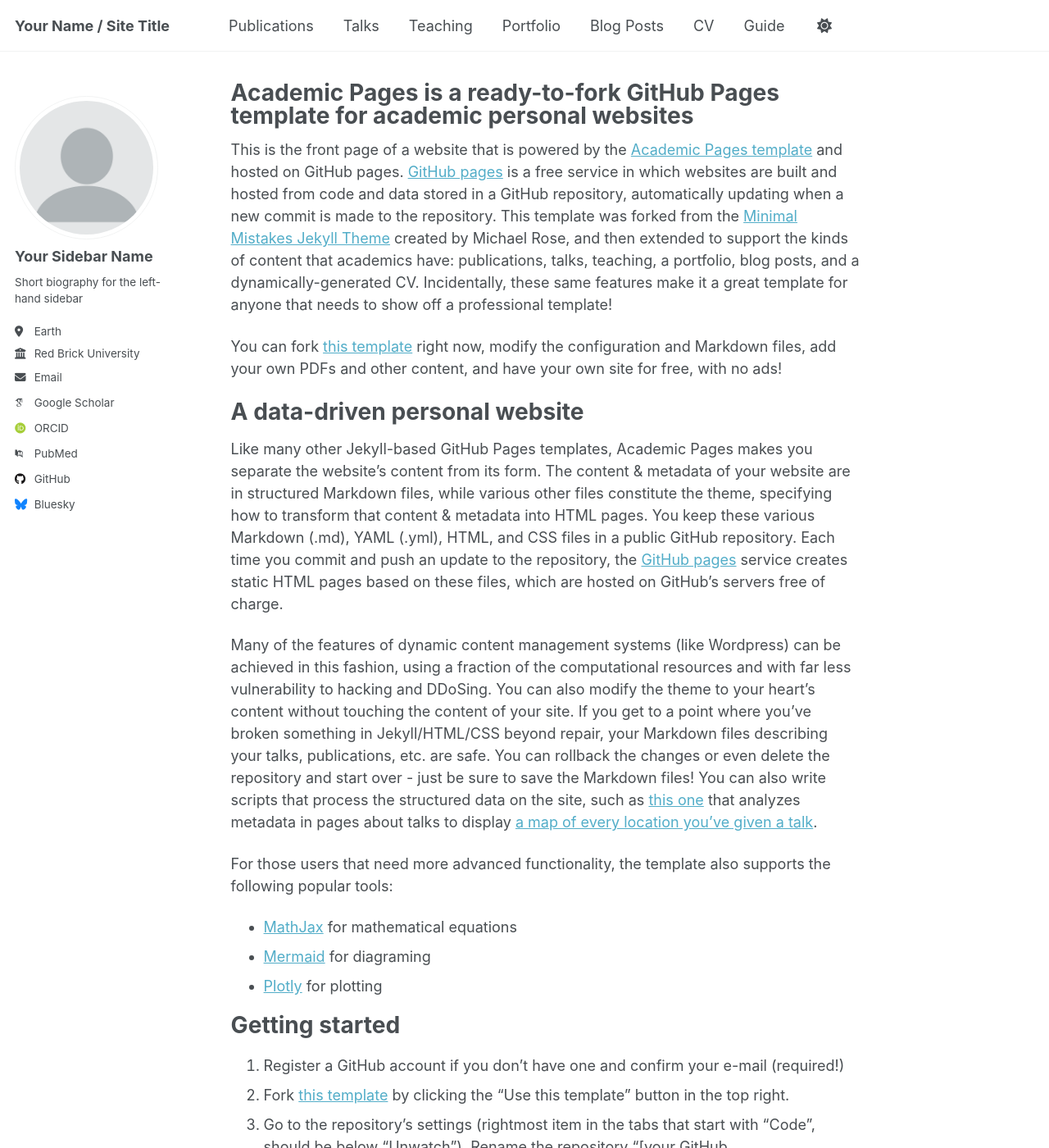
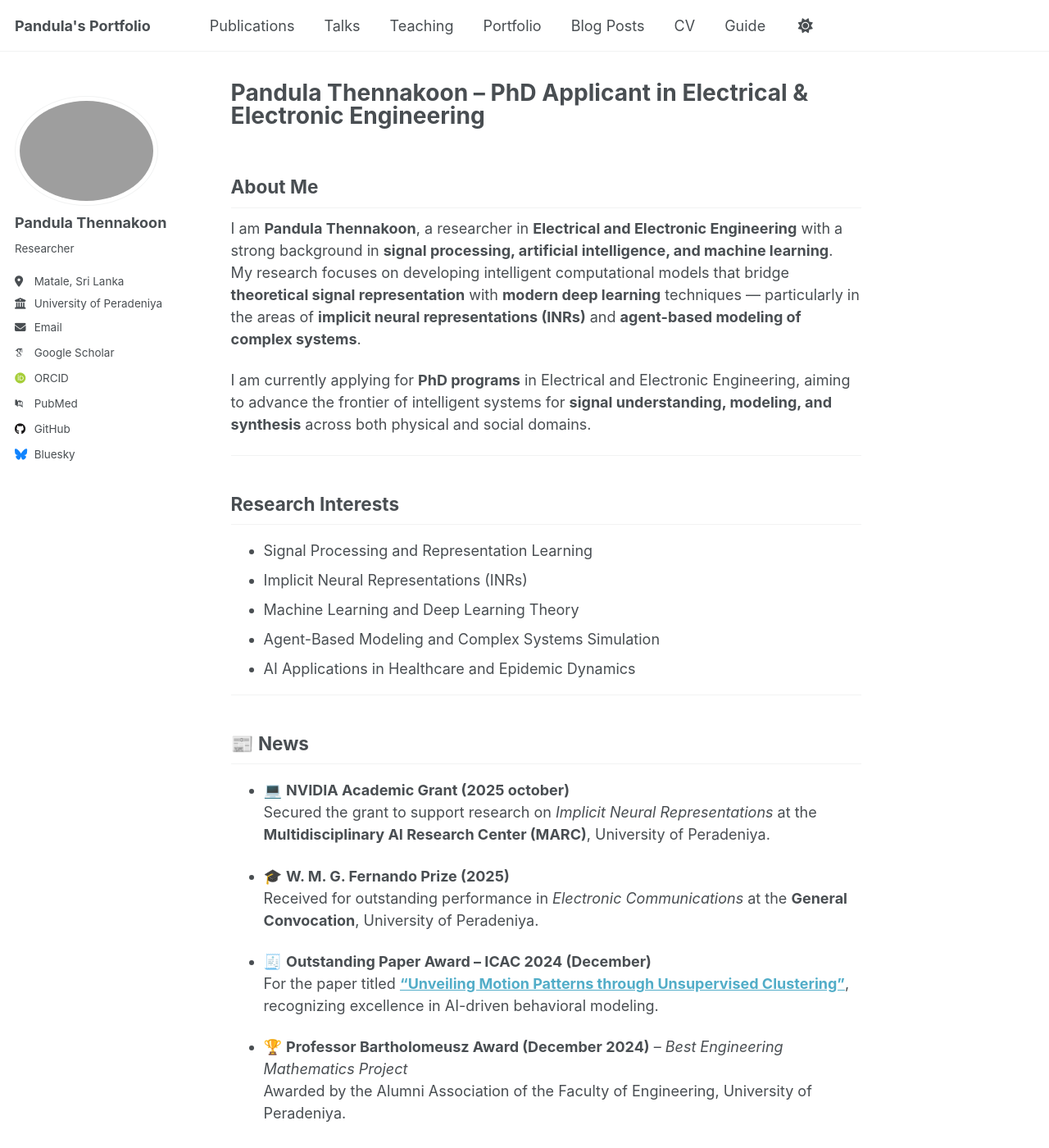
Before and after one commit to Pandula-2000/Pandula-2000.github.io, a Jekyll site: the page built from _pages/about.md, in a window 1280 px wide and 1400 px high. Shown: the whole window at 82% size. Built offline with Jekyll 4.4.1, drawn with Linux system fonts in a browser that asks for light colours; some web fonts are replaced; a script that is not in the unit is left out; some of the changed text lies outside the part shown.

Commit message:
About updated

```diff
--- a/_config.yml
+++ b/_config.yml
@@ -9,36 +9,36 @@
 # Basic Site Settings
 locale                   : "en-US"
 site_theme               : "default" # Currently available options are "default", "air"
-title                    : "Your Name / Site Title"
+title                    : "Pandula's Portfolio"
 title_separator          : "-"
-name                     : &name "Your Name"
-description              : &description "Your Name's academic portfolio"   # Update this with a general description of your site, this is the default if not overridden by a page
-url                      : https://academicpages.github.io # The base hostname & protocol for your site e.g. "https://[your GitHub username].github.io",
+name                     : &name "Pandula Thennakoon"
+description              : &description "Pandula's academic portfolio"    # Update this with a general description of your site, this is the default if not overridden by a page
+url                      : https://pandula-2000.github.io # The base hostname & protocol for your site e.g. "https://[your GitHub username].github.io",
                                                            # or if you already have some other page hosted on Github then use "https://[your GitHub username].github.io/[Your Repo Name]"
 baseurl                  : "" # the subpath of your site, e.g. "/blog"
-repository               : "academicpages/academicpages.github.io"
+repository               : "Pandula-2000/Pandula-2000.github.io"
 
 # Site Author - The following control what appear as part of the author content on the side bar.
 #               If a field is blank the icon and link will not appear, otherwise it will be shown.
 #               Additional customization can be done by editing /_includes/author-profile.html
 author:
   # Biographic information
-  avatar           : "profile.png"
-  name             : "Your Sidebar Name"
+  avatar           : "pandula_profile1.png"
+  name             : "Pandula Thennakoon"
   pronouns         : # example: "she/her"
-  bio              : "Short biography for the left-hand sidebar"
-  location         : "Earth"
-  employer         : "Red Brick University"
+  bio              : "Researcher"
+  location         : "Matale, Sri Lanka"
+  employer         : "University of Peradeniya"
   uri              : # URL
-  email            : "none@example.org"
+  email            : "pandula66@gmail.com"
 
   # Academic websites
   academia         : # URL
   arxiv            : # URL - Update with the correct link to your profile
-  googlescholar    : "https://scholar.google.com/citations?user=PS_CX0AAAAAJ"
+  googlescholar    : "https://scholar.google.com/citations?user=wXn4uy8AAAAJ"
   inspire-hep      : # URL
   impactstory      : # URL
-  orcid            : "https://orcid.org/yourorcidurl"
+  orcid            : "https://orcid.org/0009-0008-5133-3450"
   semantic         : # URL
   pubmed           : "https://www.ncbi.nlm.nih.gov/pubmed/?term=john+snow"
   researchgate     : # URL
--- a/_pages/about.md
+++ b/_pages/about.md
@@ -1,56 +1,61 @@
 ---
 permalink: /
-title: "Academic Pages is a ready-to-fork GitHub Pages template for academic personal websites"
+title: "Pandula Thennakoon – PhD Applicant in Electrical & Electronic Engineering"
 author_profile: true
 redirect_from:
   - /about/
   - /about.html
 ---
 
-This is the front page of a website that is powered by the [Academic Pages template](https://github.com/academicpages/academicpages.github.io) and hosted on GitHub pages. [GitHub pages](https://pages.github.com) is a free service in which websites are built and hosted from code and data stored in a GitHub repository, automatically updating when a new commit is made to the repository. This template was forked from the [Minimal Mistakes Jekyll Theme](https://mmistakes.github.io/minimal-mistakes/) created by Michael Rose, and then extended to support the kinds of content that academics have: publications, talks, teaching, a portfolio, blog posts, and a dynamically-generated CV. Incidentally, these same features make it a great template for anyone that needs to show off a professional template!
+## About Me
 
- You can fork [this template](https://github.com/academicpages/academicpages.github.io) right now, modify the configuration and Markdown files, add your own PDFs and other content, and have your own site for free, with no ads!
+I am **Pandula Thennakoon**, a researcher in **Electrical and Electronic Engineering** with a strong background in **signal processing, artificial intelligence, and machine learning**.
+My research focuses on developing intelligent computational models that bridge **theoretical signal representation** with **modern deep learning** techniques — particularly in the areas of **implicit neural representations (INRs)** and **agent-based modeling of complex systems**.
 
-A data-driven personal website
-======
-Like many other Jekyll-based GitHub Pages templates, Academic Pages makes you separate the website's content from its form. The content & metadata of your website are in structured Markdown files, while various other files constitute the theme, specifying how to transform that content & metadata into HTML pages. You keep these various Markdown (.md), YAML (.yml), HTML, and CSS files in a public GitHub repository. Each time you commit and push an update to the repository, the [GitHub pages](https://pages.github.com/) service creates static HTML pages based on these files, which are hosted on GitHub's servers free of charge.
+I am currently applying for **PhD programs** in Electrical and Electronic Engineering, aiming to advance the frontier of intelligent systems for **signal understanding, modeling, and synthesis** across both physical and social domains.
 
-Many of the features of dynamic content management systems (like Wordpress) can be achieved in this fashion, using a fraction of the computational resources and with far less vulnerability to hacking and DDoSing. You can also modify the theme to your heart's content without touching the content of your site. If you get to a point where you've broken something in Jekyll/HTML/CSS beyond repair, your Markdown files describing your talks, publications, etc. are safe. You can rollback the changes or even delete the repository and start over - just be sure to save the Markdown files! You can also write scripts that process the structured data on the site, such as [this one](https://github.com/academicpages/academicpages.github.io/blob/master/talkmap.ipynb) that analyzes metadata in pages about talks to display [a map of every location you've given a talk](https://academicpages.github.io/talkmap.html).
+---
 
-For those users that need more advanced functionality, the template also supports the following popular tools:
-- [MathJax](https://www.mathjax.org/) for mathematical equations
-- [Mermaid](https://mermaid.js.org/) for diagraming
-- [Plotly](https://plotly.com/javascript/) for plotting
+## Research Interests
+- Signal Processing and Representation Learning
+- Implicit Neural Representations (INRs)
+- Machine Learning and Deep Learning Theory
+- Agent-Based Modeling and Complex Systems Simulation
+- AI Applications in Healthcare and Epidemic Dynamics
 
-Getting started
-======
-1. Register a GitHub account if you don't have one and confirm your e-mail (required!)
-1. Fork [this template](https://github.com/academicpages/academicpages.github.io) by clicking the "Use this template" button in the top right.
-1. Go to the repository's settings (rightmost item in the tabs that start with "Code", should be below "Unwatch"). Rename the repository "[your GitHub username].github.io", which will also be your website's URL.
-1. Set site-wide configuration and create content & metadata (see below -- also see [this set of diffs](https://archive.is/3TPas) showing what files were changed to set up [an example site](https://getorg-testacct.github.io) for a user with the username "getorg-testacct")
-1. Upload any files (like PDFs, .zip files, etc.) to the files/ directory. They will appear at https://[your GitHub username].github.io/files/example.pdf.
-1. Check status by going to the repository settings, in the "GitHub pages" section
+---
 
-Site-wide configuration
-------
-The main configuration file for the site is in the base directory in [_config.yml](https://github.com/academicpages/academicpages.github.io/blob/master/_config.yml), which defines the content in the sidebars and other site-wide features. You will need to replace the default variables with ones about yourself and your site's github repository. The configuration file for the top menu is in [_data/navigation.yml](https://github.com/academicpages/academicpages.github.io/blob/master/_data/navigation.yml). For example, if you don't have a portfolio or blog posts, you can remove those items from that navigation.yml file to remove them from the header.
+## 📰 News
 
-Create content & metadata
-------
-For site content, there is one Markdown file for each type of content, which are stored in directories like _publications, _talks, _posts, _teaching, or _pages. For example, each talk is a Markdown file in the [_talks directory](https://github.com/academicpages/academicpages.github.io/tree/master/_talks). At the top of each Markdown file is structured data in YAML about the talk, which the theme will parse to do lots of cool stuff. The same structured data about a talk is used to generate the list of talks on the [Talks page](https://academicpages.github.io/talks), each [individual page](https://academicpages.github.io/talks/2012-03-01-talk-1) for specific talks, the talks section for the [CV page](https://academicpages.github.io/cv), and the [map of places you've given a talk](https://academicpages.github.io/talkmap.html) (if you run this [python file](https://github.com/academicpages/academicpages.github.io/blob/master/talkmap.py) or [Jupyter notebook](https://github.com/academicpages/academicpages.github.io/blob/master/talkmap.ipynb), which creates the HTML for the map based on the contents of the _talks directory).
+- 💻 **NVIDIA Academic Grant (2025 october)**
+  Secured the grant to support research on *Implicit Neural Representations* at the **Multidisciplinary AI Research Center (MARC)**, University of Peradeniya.
 
-**Markdown generator**
+- 🎓 **W. M. G. Fernando Prize (2025)**
+  Received for outstanding performance in *Electronic Communications* at the **General Convocation**, University of Peradeniya.
 
-The repository includes [a set of Jupyter notebooks](https://github.com/academicpages/academicpages.github.io/tree/master/markdown_generator
-) that converts a CSV containing structured data about talks or presentations into individual Markdown files that will be properly formatted for the Academic Pages template. The sample CSVs in that directory are the ones I used to create my own personal website at stuartgeiger.com. My usual workflow is that I keep a spreadsheet of my publications and talks, then run the code in these notebooks to generate the Markdown files, then commit and push them to the GitHub repository.
+- 🧾 **Outstanding Paper Award – ICAC 2024 (December)**
+  For the paper titled <a href="https://ieeexplore.ieee.org/document/10851006" target="_blank" rel="noopener noreferrer"><strong>“Unveiling Motion Patterns through Unsupervised Clustering”</strong></a>, recognizing excellence in AI-driven behavioral modeling.
 
-How to edit your site's GitHub repository
-------
-Many people use a git client to create files on their local computer and then push them to GitHub's servers. If you are not familiar with git, you can directly edit these configuration and Markdown files directly in the github.com interface. Navigate to a file (like [this one](https://github.com/academicpages/academicpages.github.io/blob/master/_talks/2012-03-01-talk-1.md) and click the pencil icon in the top right of the content preview (to the right of the "Raw | Blame | History" buttons). You can delete a file by clicking the trashcan icon to the right of the pencil icon. You can also create new files or upload files by navigating to a directory and clicking the "Create new file" or "Upload files" buttons.
+- 🏆 **Professor Bartholomeusz Award (December 2024)** – *Best Engineering Mathematics Project*
+  Awarded by the Alumni Association of the Faculty of Engineering, University of Peradeniya.
 
-Example: editing a Markdown file for a talk
-![Editing a Markdown file for a talk](/images/editing-talk.png)
+- 🧠 **Predicta 1.0 (October 2024)** – *6th Place Nationally*
+  Achieved top national ranking at the IEEE Predicta 1.0 competition organized by the IEEE Student Branch, University of Peradeniya.
 
-For more info
-------
-More info about configuring Academic Pages can be found in [the guide](https://academicpages.github.io/markdown/), the [growing wiki](https://github.com/academicpages/academicpages.github.io/wiki), and you can always [ask a question on GitHub](https://github.com/academicpages/academicpages.github.io/discussions). The [guides for the Minimal Mistakes theme](https://mmistakes.github.io/minimal-mistakes/docs/configuration/) (which this theme was forked from) might also be helpful.
+- 🏅 **Professor Bartholomeusz Award (2022)** – *For excelling in Engineering Mathematics*
+  Awarded by the Alumni Association of the Faculty of Engineering, University of Peradeniya.
+
+- 🥉 **Bronze Medal** – *Sri Lanka Physics Olympiad (National Level, 2018)*
+  Recognized for excellence in Physics at the national Olympiad.
+
+---
+
+## 📫 Contact
+
+- **GitHub:** <a href="https://github.com/Pandula-2000" target="_blank" rel="noopener noreferrer"><strong>Pandula-2000</strong></a>
+- **LinkedIn:** <a href="https://linkedin.com/in/pandula-thennakoon" target="_blank" rel="noopener noreferrer"><strong>linkedin.com/in/pandula-thennakoon</strong></a>
+- **Email:** <a href="mailto:pandula66@gmail.com"><strong>pandula66@gmail.com</strong></a>
+
+---
+
+*This website is powered by the <a href="https://github.com/academicpages/academicpages.github.io" target="_blank" rel="noopener noreferrer"><strong>Academic Pages</strong></a> template and hosted on <a href="https://pages.github.com" target="_blank" rel="noopener noreferrer"><strong>GitHub Pages</strong></a>.*
```
